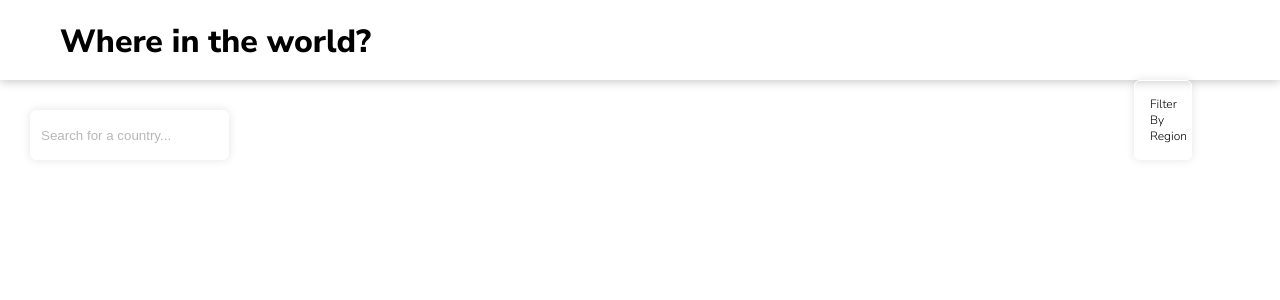
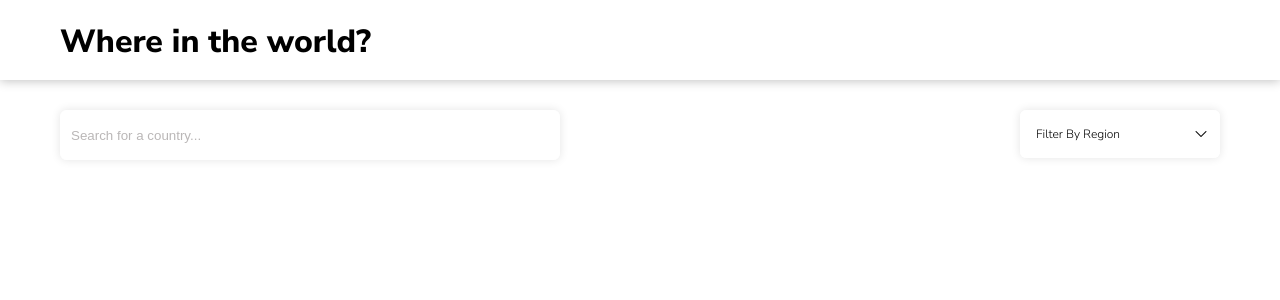
Before and after one commit to JoShobande/fem-rest-countries, a React (Create React App) app: page / in a window 1280 px wide. Shown: the top 300 px of the page. Built offline with nearby package versions, Linux system fonts and the light colour scheme.

Commit message:
implemented input and select box desktop and mobile view

```diff
--- a/src/pages/generalStyles/container.styled.tsx
+++ b/src/pages/generalStyles/container.styled.tsx
@@ -4,6 +4,11 @@ import styled from "styled-components";
 export const Container = styled.div`
     padding-left: 30px;
     padding-right: 30px;
+
+    @media(min-width: ${({ theme }) => theme?.mobile}){
+        padding-left: 60px;
+        padding-right: 60px;
+    }
 `
 
 export const Flex = styled.div`
--- a/src/pages/home/home.styled.tsx
+++ b/src/pages/home/home.styled.tsx
@@ -1,11 +1,8 @@
 import styled from "styled-components";
-
-
 
 export const StyledActions = styled.div`
 
     input, div{
-
         border: 1px solid white;
         box-shadow: 0px 0px 10px rgba(0, 0, 0, 0.11);
         border-radius: 6px;
@@ -20,6 +17,10 @@ export const StyledActions = styled.div`
         ::placeholder{
             color: #bab7b7;
         }
+
+        @media(min-width: ${({ theme }) => theme?.mobile}){
+            width: 500px;
+        }
     }
 `
 
@@ -27,9 +28,16 @@ export const StyledSelectbox = styled.div`
     width: 50%;
     font-size: 12px;
     padding: 15px;
+    position: relative;
 
-    p{
-        height: 100%;
+    @media(min-width: ${({ theme }) => theme?.mobile}){
+        width: 200px;
+        margin-top: 30px;
     }
 
+    img{
+        position: absolute;
+        right: 10px;
+        bottom: 15px;
+    }
 `
--- a/src/pages/home/home.tsx
+++ b/src/pages/home/home.tsx
@@ -1,5 +1,6 @@
 import { Container, Flex } from "../generalStyles/container.styled"
-import { StyledActions, StyledSelectbox } from "./home.styled";
+import { StyledActions, StyledSelectbox} from "./home.styled";
+import downArrow from '../../assets/down-arrow.png'
 
 const Home = () => {
     return(
@@ -11,6 +12,7 @@ const Home = () => {
                <StyledActions>
                    <StyledSelectbox data-testid="region-select">
                         <p>Filter By Region</p>
+                        <img src={downArrow} alt='select'/>
                    </StyledSelectbox>
                </StyledActions>
 
```
Also changed, not shown: src/assets/down-arrow.png (added).
